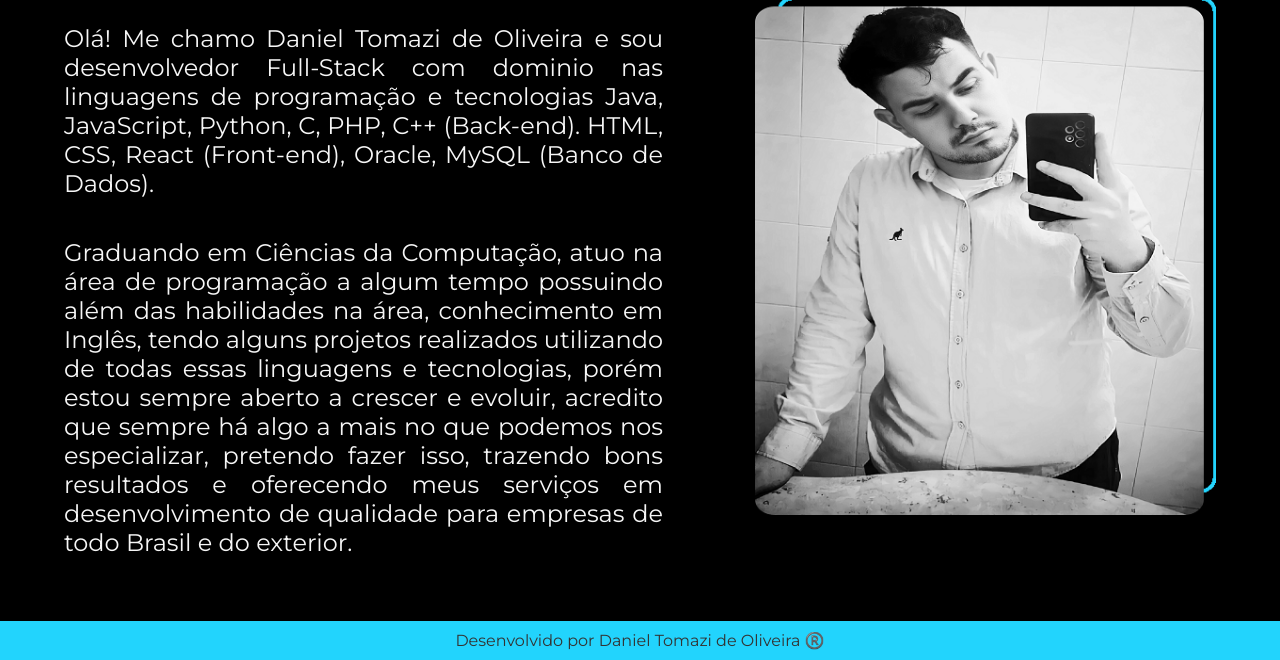
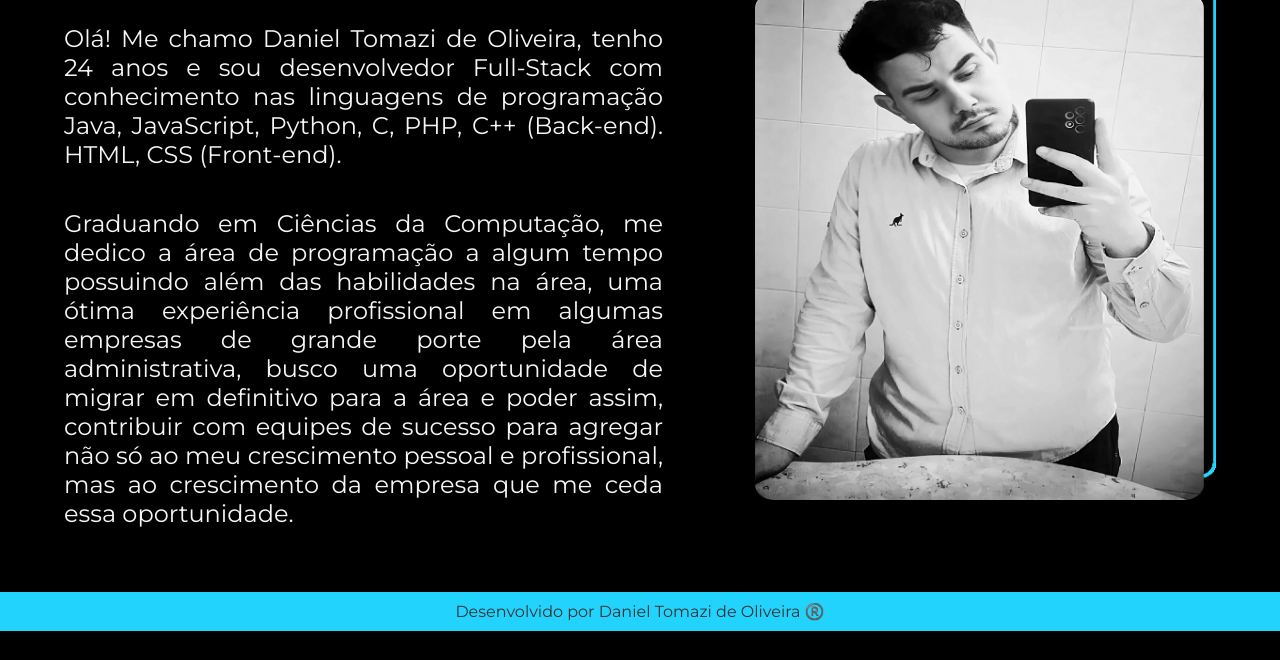
Before and after one commit to DanielTomazi/ApresentacaoDev, a plain HTML site: page about.html in a window 1280 px wide. Shown: the part 216-876 px from the top of the page. After the commit the page ends 847 px from the top, so only its background shows below. Drawn offline with nearby package versions, Linux system fonts and the light colour scheme; files that its build step writes are made by us from their sources; files whose address does not match are found by name.

Commit message:
Update about.html

```diff
--- a/about.html
+++ b/about.html
@@ -17,8 +17,8 @@
     <main class="apresentacao">
         <section class="apresentacao__conteudo">
             <h1 class="apresentacao__conteudo__titulo">Sobre mim:</h1>
-            <p class="apresentacao__conteudo__texto">Olá! Me chamo Daniel Tomazi de Oliveira e sou desenvolvedor Full-Stack com dominio nas linguagens de programação e tecnologias Java, JavaScript, Python, C, PHP, C++ (Back-end). HTML, CSS, React (Front-end), Oracle, MySQL (Banco de Dados).</p>
-            <p class="apresentacao__conteudo__texto">Graduando em Ciências da Computação, atuo na área de programação a algum tempo possuindo além das habilidades na área, conhecimento em Inglês, tendo alguns projetos realizados utilizando de todas essas linguagens e tecnologias, porém estou sempre aberto a crescer e evoluir, acredito que sempre há algo a mais no que podemos nos especializar, pretendo fazer isso, trazendo bons resultados e oferecendo meus serviços em desenvolvimento de qualidade para empresas de todo Brasil e do exterior.</p>
+            <p class="apresentacao__conteudo__texto">Olá! Me chamo Daniel Tomazi de Oliveira, tenho 24 anos e sou desenvolvedor Full-Stack com conhecimento nas linguagens de programação Java, JavaScript, Python, C, PHP, C++ (Back-end). HTML, CSS (Front-end).</p>
+            <p class="apresentacao__conteudo__texto">Graduando em Ciências da Computação, me dedico a área de programação a algum tempo possuindo além das habilidades na área, uma ótima experiência profissional em algumas empresas de grande porte pela área administrativa, busco uma oportunidade de migrar em definitivo para a área e poder assim, contribuir com equipes de sucesso para agregar não só ao meu crescimento pessoal e profissional, mas ao crescimento da empresa que me ceda essa oportunidade.</p>
         </section>
         <img class="apresentacao__imagem" src="./Assets/Imagem.png" alt="Foto de Daniel Tomazi">
     </main>
```
